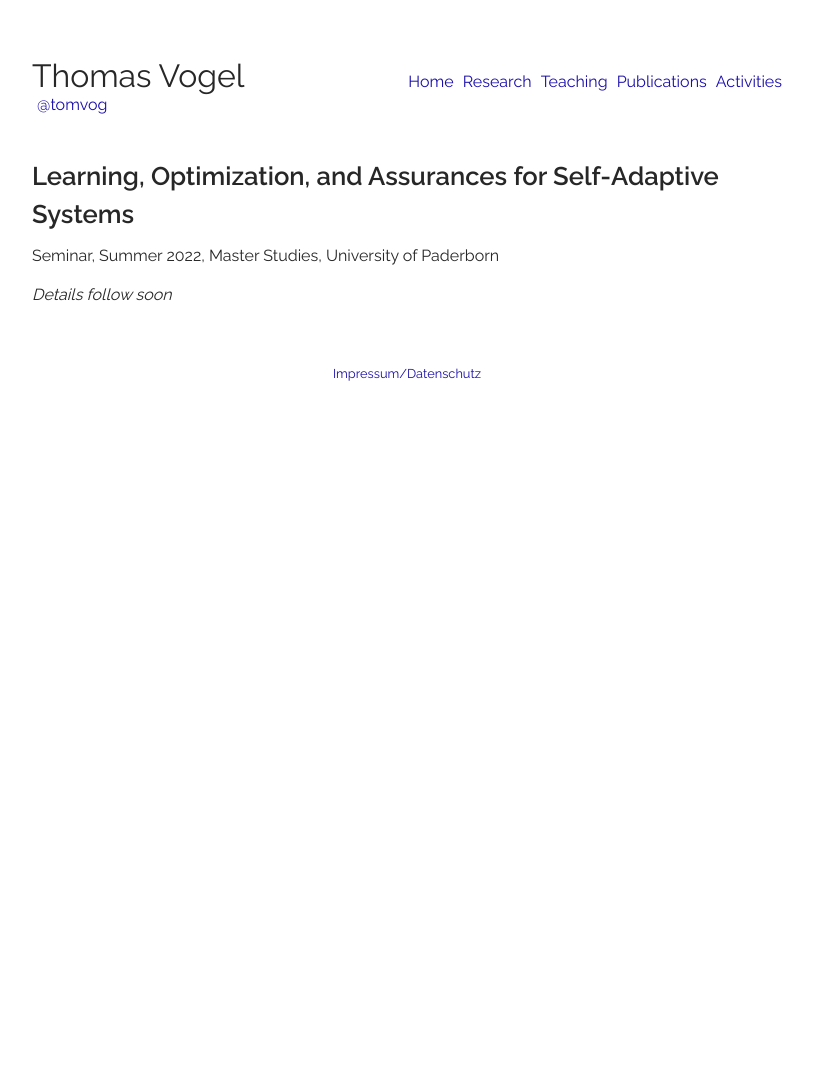
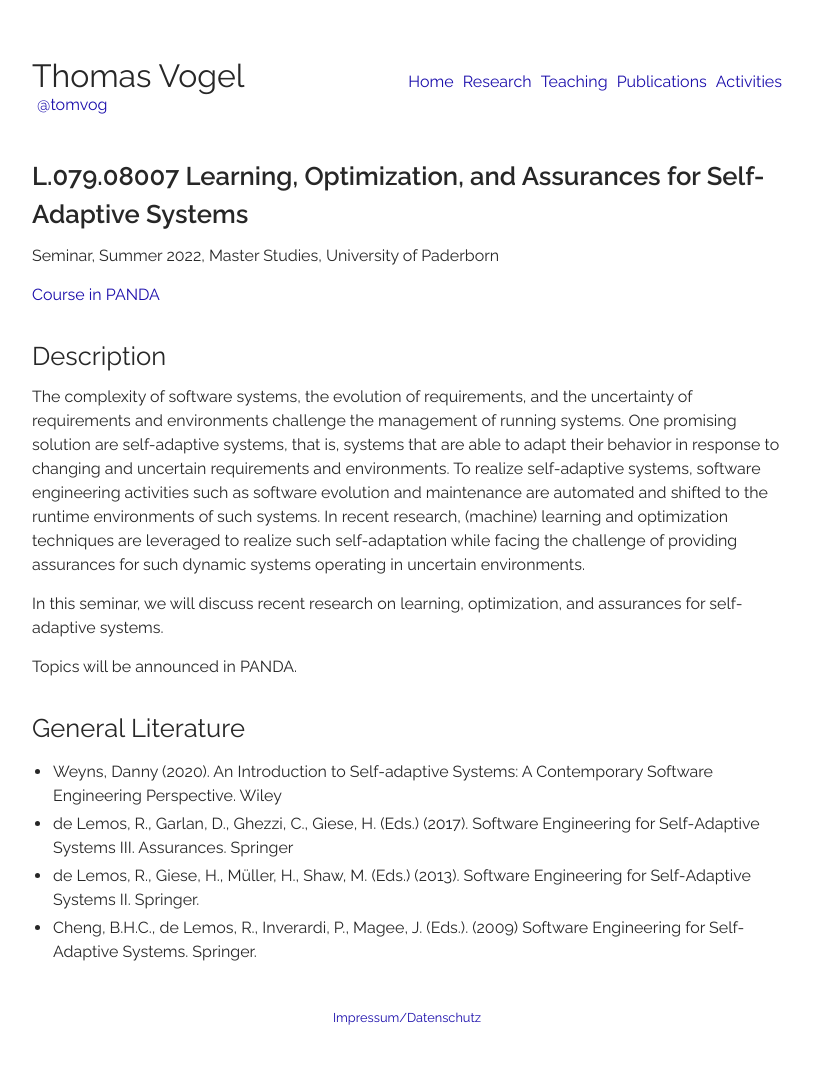
Before and after one commit to thomas-vogel/thomas-vogel.github.io, a Jekyll site: the page built from _pages/teaching/2022S-LOASAS.md, in a window 1280 px wide. Shown: the whole page, without its empty margins (233-1046 px from the left). Built offline with Jekyll 4.4.1, drawn with Linux system fonts in a browser that asks for light colours; before the commit the page ends 900 px from its top, so only the background shows below that.

Commit message:
Add teaching pages.

```diff
--- a/_pages/teaching/2022S-LOASAS.md
+++ b/_pages/teaching/2022S-LOASAS.md
@@ -1,9 +1,22 @@
 ---
-title: Learning, Optimization, and Assurances for Self-Adaptive Systems
+title: L.079.08007 Learning, Optimization, and Assurances for Self-Adaptive Systems
 permalink: teaching/2022S-LOASAS.html
 layout: page
 ---
 
 Seminar, Summer 2022, Master Studies, University of Paderborn
 
-_Details follow soon_
+[Course in PANDA](https://panda.uni-paderborn.de/course/view.php?id=33926){:target="_blank"}
+
+## Description
+The complexity of software systems, the evolution of requirements, and the uncertainty of requirements and environments challenge the management of running systems. One promising solution are self-adaptive systems, that is, systems that are able to adapt their behavior in response to changing and uncertain requirements and environments. To realize self-adaptive systems, software engineering activities such as software evolution and maintenance are automated and shifted to the runtime environments of such systems. In recent research, (machine) learning and optimization techniques are leveraged to realize such self-adaptation while facing the challenge of providing assurances for such dynamic systems operating in uncertain environments.
+
+In this seminar, we will discuss recent research on learning, optimization, and assurances for self-adaptive systems.
+
+Topics will be announced in PANDA.
+
+## General Literature
+* Weyns, Danny (2020). An Introduction to Self-adaptive Systems: A Contemporary Software Engineering Perspective. Wiley
+* de Lemos, R., Garlan, D., Ghezzi, C., Giese, H. (Eds.) (2017). Software Engineering for Self-Adaptive Systems III. Assurances. Springer
+* de Lemos, R., Giese, H., Müller, H., Shaw, M. (Eds.) (2013). Software Engineering for Self-Adaptive Systems II. Springer.
+* Cheng, B.H.C., de Lemos, R., Inverardi, P., Magee, J. (Eds.). (2009) Software Engineering for Self-Adaptive Systems. Springer.
```
Also changed, not shown: _pages/teaching/2021W-RESA.md (added, +33 -0 lines), _pages/teaching/2021W-SEfSAS.md (added, +20 -0 lines), _pages/teaching/2022S-SBSE.md (+1 -1 lines), _pages/teaching/2022S-SQA.md (added, +34 -0 lines), _pages/teaching/index.md (+5 -5 lines).
